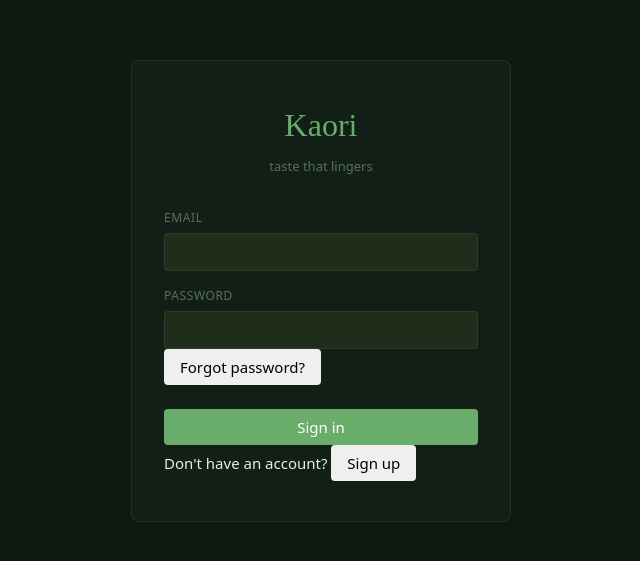
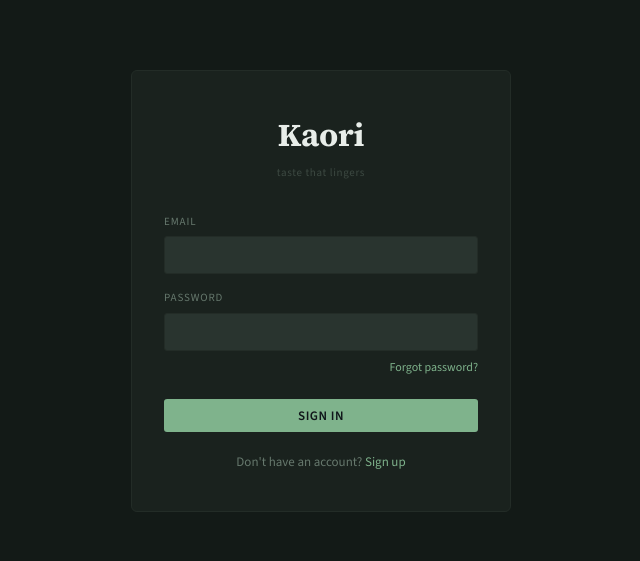
Before and after one commit to denisas24/kaori, a React (Vite) app: page / in a window 1280 px wide. Shown: the part 109-670 px from the top of the page, without its empty margins (319-959 px from the left). Built offline with nearby package versions, Linux system fonts and the light colour scheme.

Commit message:
Moss slate theme, new typography, white logo

```diff
--- a/src/App.jsx
+++ b/src/App.jsx
@@ -1,7 +1,8 @@
-import { Routes, Route, Navigate } from 'react-router-dom';
+import { Routes, Route, Navigate, useLocation } from 'react-router-dom';
 import { useAuth } from './lib/auth.jsx';
 import { useTheme } from './lib/theme.jsx';
 import AuthPage from './pages/AuthPage.jsx';
+import ResetPassword from './pages/ResetPassword.jsx';
 import Journal from './pages/Journal.jsx';
 import Explore from './pages/Explore.jsx';
 import Favorites from './pages/Favorites.jsx';
@@ -33,6 +34,9 @@ const MoonIcon = () => (
 export default function App() {
   const { user, loading } = useAuth();
   const { theme, toggleTheme } = useTheme();
+  const location = useLocation();
+
+  if (location.pathname === '/reset-password') return <ResetPassword />;
 
   if (loading) {
     return (
--- a/src/index.css
+++ b/src/index.css
@@ -1,57 +1,65 @@
 *, *::before, *::after { box-sizing: border-box; margin: 0; padding: 0; }
 
 :root {
-  --bg: #0d1a12;
-  --bg-secondary: #111f16;
-  --bg-card: #162010;
-  --bg-elevated: #1e2e1a;
-  --border: rgba(255,255,255,0.07);
-  --border-hover: rgba(255,255,255,0.14);
-  --text-primary: #e8ede6;
-  --text-secondary: #8fa888;
-  --text-muted: #5a7055;
-  --accent: #6aad6a;
-  --accent-hover: #82c282;
-  --accent-dim: rgba(106,173,106,0.15);
-  --green: #7bc47f;
-  --star: #c8a84b;
+  /* Dark: moss slate (Letterboxd-inspired, green-tinted) */
+  --font-sans: 'Source Sans 3', -apple-system, 'Segoe UI', system-ui, sans-serif;
+  --font-serif: 'Source Serif 4', Georgia, serif;
+  --bg: #131a17;
+  --bg-secondary: #1a221e;
+  --bg-card: #1a221e;
+  --bg-elevated: #29342f;
+  --bg-hover: rgba(255,255,255,0.03);
+  --border: #232c27;
+  --border-hover: #36433c;
+  --text-primary: #e8ede9;
+  --text-secondary: #9bb0a4;
+  --text-muted: #66786d;
+  --accent: #7fb38c;
+  --accent-hover: #93c39f;
+  --accent-dim: rgba(127,179,140,0.12);
+  --on-accent: #10161a;
+  --green: #7fb38c;
+  --star: #7fb38c;
   --danger: #e5534b;
-  --radius: 4px;
-  --radius-lg: 8px;
+  --radius: 3px;
+  --radius-lg: 6px;
 }
 
 [data-theme="light"] {
   --bg: #f5f0e8;
-  --bg-secondary: #ede8dc;
-  --bg-card: #e8e2d4;
-  --bg-elevated: #ddd7c8;
-  --border: rgba(0,0,0,0.1);
-  --border-hover: rgba(0,0,0,0.2);
-  --text-primary: #1a2a1a;
-  --text-secondary: #3d5c3a;
-  --text-muted: #7a9070;
-  --accent: #3d7a3d;
-  --accent-hover: #2d6a2d;
-  --accent-dim: rgba(61,122,61,0.12);
-  --green: #3d7a3d;
-  --star: #9a7a20;
-  --danger: #c0392b;
+  --bg-secondary: #efe9de;
+  --bg-card: #efe9de;
+  --bg-elevated: #e3dccd;
+  --bg-hover: rgba(0,0,0,0.025);
+  --border: #e0d8c8;
+  --border-hover: #cbc1ad;
+  --text-primary: #23211c;
+  --text-secondary: #5c574c;
+  --text-muted: #8c8576;
+  --accent: #627f65;
+  --accent-hover: #52705a;
+  --accent-dim: rgba(98,127,101,0.12);
+  --on-accent: #fbf8f2;
+  --green: #627f65;
+  --star: #9a7b34;
+  --danger: #b5432f;
 }
 
 html, body, #root {
   height: 100%;
   background: var(--bg);
   color: var(--text-primary);
-  font-family: 'DM Sans', system-ui, sans-serif;
+  font-family: var(--font-sans);
   font-size: 15px;
   line-height: 1.5;
   -webkit-font-smoothing: antialiased;
 }
 
 h1, h2, h3 {
-  font-family: 'DM Serif Display', Georgia, serif;
-  font-weight: 400;
+  font-family: var(--font-serif);
+  font-weight: 600;
   line-height: 1.2;
+  letter-spacing: -0.01em;
 }
 
 a { color: var(--accent); text-decoration: none; }
@@ -489,9 +497,11 @@ button:disabled { opacity: 0.5; cursor: not-allowed; }
 }
 
 .auth-logo {
-  font-family: 'DM Serif Display', serif;
+  font-family: var(--font-serif);
+  font-weight: 700;
+  letter-spacing: -0.01em;
   font-size: 32px;
-  color: var(--accent);
+  color: var(--text-primary);
   text-align: center;
   margin-bottom: 8px;
 }
@@ -677,13 +687,192 @@ button:disabled { opacity: 0.5; cursor: not-allowed; }
   gap: 8px;
 }
 
-/* Karte überschreiben - neutral */
-.tea-card-horizontal {
-  background: var(--bg-card) !important;
+/* ===== Refresh: Letterboxd-like structure ===== */
+
+.btn-primary {
+  color: var(--on-accent);
+  font-weight: 600;
+  font-size: 13px;
+  letter-spacing: 0.04em;
+  text-transform: uppercase;
 }
 
-/* Karte - mehr Raum */
-.tea-card-horizontal {
-  padding: 16px 18px !important;
-  background: var(--bg-card) !important;
+.page-header {
+  border-bottom: 1px solid var(--border);
+  padding-bottom: 14px;
+  margin-bottom: 20px;
 }
+.page-title { font-size: 26px; }
+.page-subtitle {
+  font-size: 12px;
+  letter-spacing: 0.08em;
+  text-transform: uppercase;
+}
+
+.form-label { font-size: 11px; letter-spacing: 0.08em; }
+
+/* Filter chips: quiet, rectangular */
+.chip {
+  background: transparent;
+  border: 1px solid var(--border);
+  border-radius: var(--radius);
+  padding: 3px 10px;
+  font-size: 12px;
+  color: var(--text-muted);
+}
+.chip:hover { border-color: var(--border-hover); color: var(--text-secondary); }
+.chip.active { background: var(--bg-elevated); border-color: var(--bg-elevated); color: var(--text-primary); }
+
+.scope-btn { font-size: 12px; letter-spacing: 0.04em; text-transform: uppercase; }
+
+.cat-badge {
+  background: transparent;
+  border: 1px solid var(--border);
+  border-radius: var(--radius);
+  color: var(--text-muted);
+  letter-spacing: 0.08em;
+}
+
+.nav-item { font-size: 10px; letter-spacing: 0.06em; text-transform: uppercase; }
+.nav-item.active { color: var(--text-primary); }
+.nav-item.active svg { color: var(--accent); }
+
+.stars { letter-spacing: 0.5px; }
+
+/* Tea list: diary rows */
+.tea-grid-list {
+  display: flex;
+  flex-direction: column;
+  gap: 0;
+  border-top: 1px solid var(--border);
+}
+
+.tea-row {
+  display: grid;
+  grid-template-columns: 40px minmax(0, 1fr) auto auto;
+  align-items: center;
+  column-gap: 14px;
+  padding: 12px 6px;
+  border-bottom: 1px solid var(--border);
+  cursor: pointer;
+  transition: background 0.12s;
+}
+.tea-row:hover { background: var(--bg-hover); }
+
+.tea-row-date {
+  display: flex;
+  flex-direction: column;
+  align-items: center;
+  line-height: 1;
+}
+.tea-row-month {
+  font-size: 10px;
+  font-weight: 600;
+  letter-spacing: 0.08em;
+  text-transform: uppercase;
+  color: var(--text-muted);
+}
+.tea-row-day {
+  font-size: 20px;
+  font-weight: 600;
+  color: var(--text-secondary);
+  margin-top: 3px;
+}
+
+.tea-row-main { min-width: 0; }
+.tea-row-name {
+  font-size: 16px;
+  font-weight: 600;
+  color: var(--text-primary);
+  white-space: nowrap;
+  overflow: hidden;
+  text-overflow: ellipsis;
+}
+.tea-row-meta {
+  display: flex;
+  align-items: center;
+  gap: 6px;
+  margin-top: 2px;
+  font-size: 13px;
+  color: var(--text-muted);
+  white-space: nowrap;
+  overflow: hidden;
+}
+.tea-row-cat { text-transform: capitalize; }
+.tea-row-dot { opacity: 0.6; }
+.tea-row-author {
+  display: inline-flex;
+  align-items: center;
+  gap: 5px;
+  margin-left: 6px;
+}
+.tea-row-avatar {
+  width: 18px;
+  height: 18px;
+  border-radius: 50%;
+  background: var(--bg-elevated);
+  display: inline-flex;
+  align-items: center;
+  justify-content: center;
+  overflow: hidden;
+  font-size: 8px;
+  font-weight: 600;
+  color: var(--text-secondary);
+}
+.tea-row-avatar img { width: 100%; height: 100%; object-fit: cover; }
+
+.tea-row-rating {
+  font-size: 14px;
+  white-space: nowrap;
+  text-align: right;
+  min-width: 64px;
+}
+
+.tea-row-action,
+.tea-row-fav {
+  background: none;
+  border: none;
+  padding: 4px;
+  color: var(--text-muted);
+  line-height: 0;
+}
+.tea-row-action:hover { color: var(--accent); }
+.tea-row-fav { color: var(--accent); width: 23px; height: 23px; display: inline-flex; align-items: center; justify-content: center; }
+
+@media (max-width: 420px) {
+  .tea-row { column-gap: 10px; grid-template-columns: 34px minmax(0, 1fr) auto auto; }
+  .tea-row-rating { min-width: 0; font-size: 13px; }
+}
+
+/* Auth extras */
+.link-btn {
+  background: none;
+  border: none;
+  padding: 0;
+  color: var(--accent);
+  font-size: 13px;
+  font-weight: 500;
+  cursor: pointer;
+}
+.link-btn:hover { color: var(--accent-hover); }
+.auth-forgot { display: block; margin: 8px 0 0 auto; font-size: 12px; }
+.auth-switch { text-align: center; margin-top: 20px; font-size: 13px; color: var(--text-muted); }
+.auth-note { text-align: center; font-size: 13px; color: var(--text-muted); }
+.auth-success {
+  background: var(--accent-dim);
+  border: 1px solid var(--accent);
+  border-radius: var(--radius);
+  padding: 10px 14px;
+  font-size: 13px;
+  color: var(--accent);
+  margin-bottom: 16px;
+}
+
+/* Logo tagline: almost disappearing */
+.auth-tagline {
+  font-size: 11px;
+  letter-spacing: 0.06em;
+  color: var(--text-muted);
+  opacity: 0.45;
+  margin-top: -2px;
+}
```
